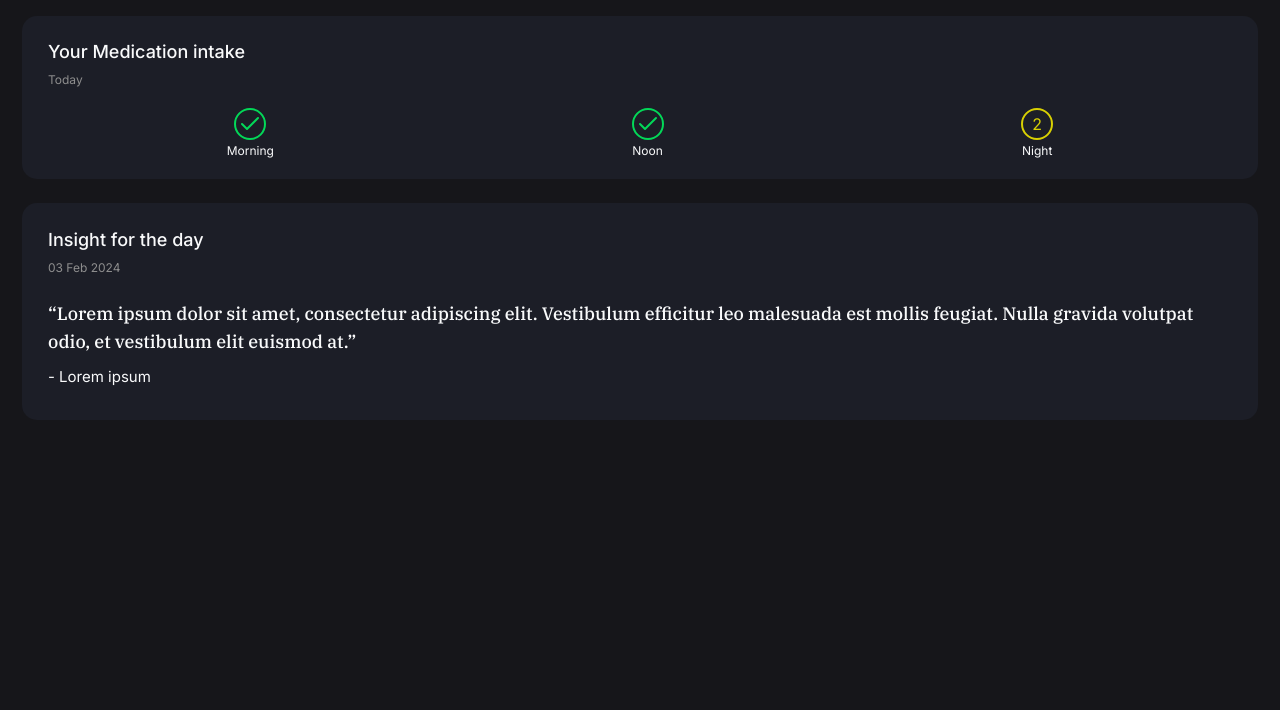
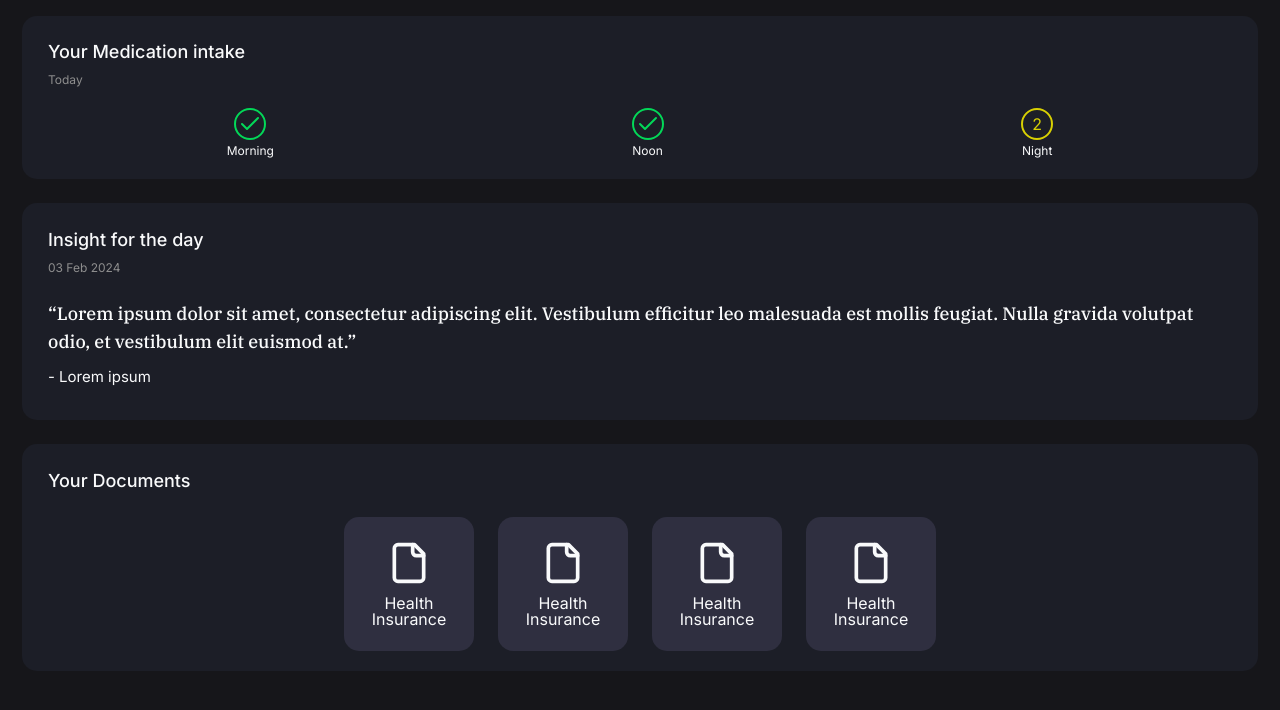
Before and after one commit to hashiq300/medvault, a React (Vite) app: page / in a window 1280 px wide. Shown: the top 710 px of the page. Built offline with nearby package versions, Linux system fonts and the light colour scheme.

Commit message:
feature: create quick documents section

```diff
--- /dev/null
+++ b/src/components/QuickDocumentSection.jsx
@@ -0,0 +1,27 @@
+import { File } from "lucide-react";
+import { Link } from "react-router-dom";
+
+function QuickDocumentSection() {
+  return (
+    <section className="text-gray-50 bg-darkjunglegreen min-h-16 rounded-[0.9375rem] pt-[1.4rem] pb-5 px-[1.6rem]">
+      <h2 className="font-medium text-lg mb-[1.38rem]">Your Documents</h2>
+      <div className="flex justify-center gap-6 flex-wrap">
+        <Document link="#" name="Health Insurance" />
+        <Document link="#" name="Health Insurance" />
+        <Document link="#" name="Health Insurance" />
+        <Document link="#" name="Health Insurance" />
+      </div>
+    </section>
+  );
+}
+
+function Document({ link, name }) {
+  return (
+    <Link to={link} className="w-[min(45%,8.125rem)] aspect-square  shrink-0 bg-gunmetal rounded-[0.9375rem] p-6 space-y-[0.62rem]">
+        <File className="w-11 h-11 mx-auto" />
+        <p className="text-center leading-4">{name}</p>
+    </Link>
+  );
+}
+
+export default QuickDocumentSection;
--- a/src/pages/HomePage.jsx
+++ b/src/pages/HomePage.jsx
@@ -1,5 +1,6 @@
 import InsightSection from "@/components/InsightSection";
 import MedicationIntake from "@/components/MedicationIntake";
+import QuickDocumentSection from "@/components/QuickDocumentSection";
 
 function HomePage() {
   return (
@@ -7,6 +8,7 @@ function HomePage() {
       <div className="space-y-6">
         <MedicationIntake />
         <InsightSection />
+        <QuickDocumentSection />
       </div>
     </div>
   );
--- a/tailwind.config.js
+++ b/tailwind.config.js
@@ -55,7 +55,8 @@ module.exports = {
         darkjunglegreen: "#1C1E27",
         philippinegray: "#8E8E8E",
         malachite: "#03D858",
-        citrine: "#D8D003"
+        citrine: "#D8D003",
+        gunmetal: "#2F2F40",
       },
       borderRadius: {
         lg: "var(--radius)",
```
